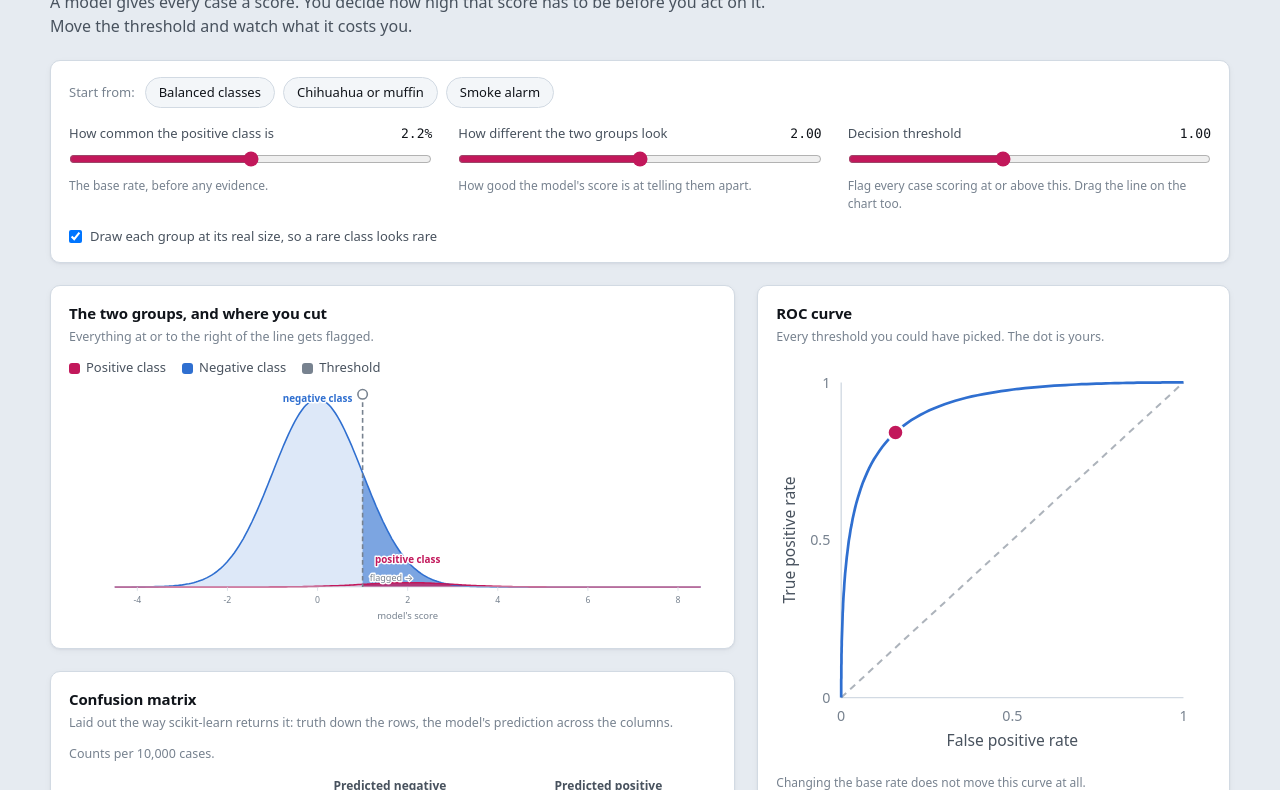
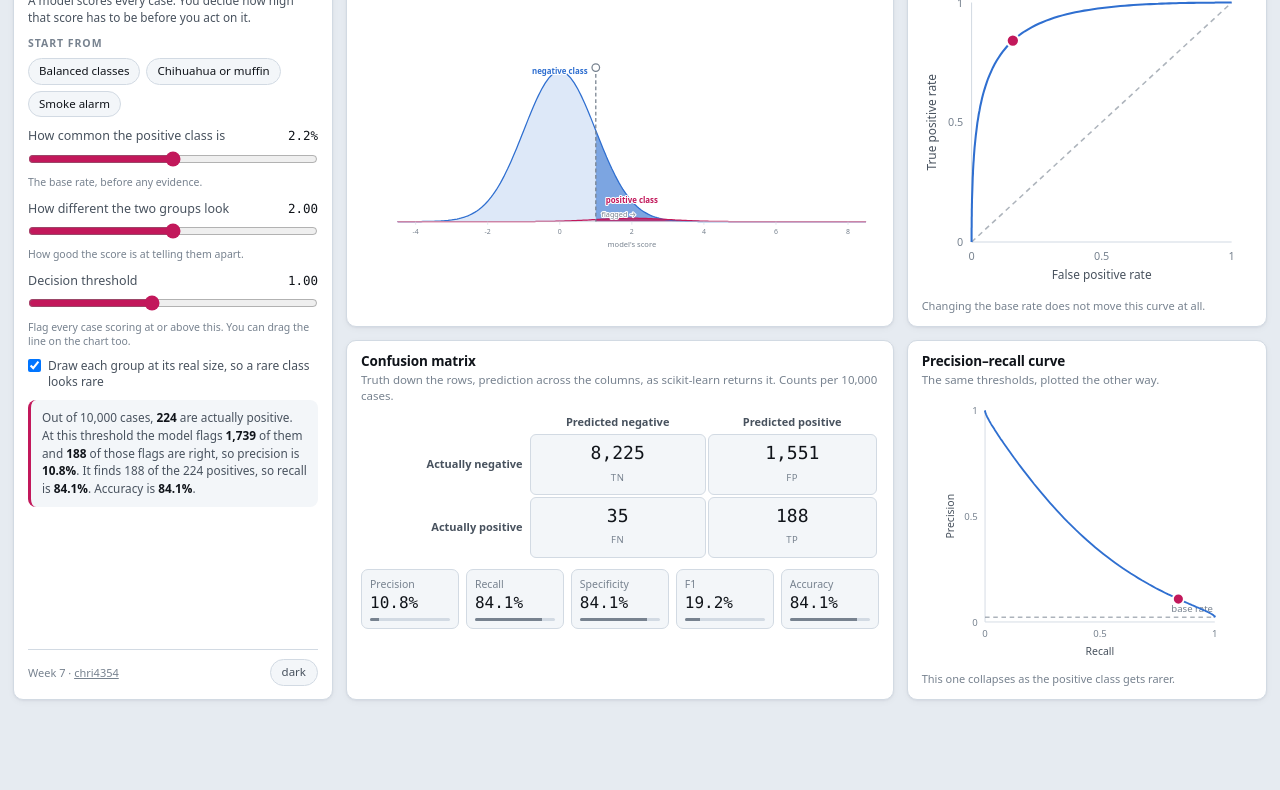
Before and after one commit to chri4354/threshold-explorer, a plain HTML site: page index.html in a window 1280 px wide. Shown: the part 87-877 px from the top of the page. After the commit the page ends 800 px from the top, so only its background shows below. Drawn offline with Linux system fonts and the light colour scheme.

Commit message:
Put the controls in a sidebar so the whole app fits one screen

```diff
--- a/index.html
+++ b/index.html
@@ -38,97 +38,127 @@
   --shadow:0 1px 2px rgba(0,0,0,.45);
 }
 *{box-sizing:border-box;margin:0;padding:0}
-body{background:var(--page);color:var(--ink);font-family:var(--sans);
-     line-height:1.5;padding:34px 16px 64px}
+html,body{height:100%}
+body{background:var(--page);color:var(--ink);font-family:var(--sans);line-height:1.45;
+  display:grid;grid-template-columns:320px 1fr;gap:13px;padding:13px;overflow:hidden}
 body:before{content:"";position:fixed;left:0;right:0;top:0;height:4px;z-index:10;
   background:linear-gradient(90deg,#E8663B,#C2185B,#7B4FA8,#3A70D6,#4FA8A0)}
-.wrap{max-width:1180px;margin:0 auto}
-@media (max-width:820px){header{padding-right:72px}}
-header{margin-bottom:22px;max-width:760px}
-h1{font-size:30px;line-height:1.15;letter-spacing:-.02em;margin-bottom:8px}
-.stand{color:var(--ink-2);font-size:16px}
-.themebtn{position:absolute;top:22px;right:16px;background:var(--surface);border:1px solid var(--rule);
-  color:var(--ink-2);border-radius:999px;padding:5px 13px;font:inherit;font-size:13px;cursor:pointer}
+
+/* ---- sidebar ---- */
+.side{background:var(--surface);border:1px solid var(--rule);border-radius:10px;
+  box-shadow:var(--shadow);padding:15px 16px;margin-top:4px;
+  display:flex;flex-direction:column;gap:13px;overflow-y:auto;min-height:0}
+h1{font-size:21px;line-height:1.14;letter-spacing:-.021em;margin-bottom:5px}
+.stand{color:var(--ink-2);font-size:12.5px;line-height:1.42}
+.side h3{font-size:10.5px;letter-spacing:.09em;text-transform:uppercase;
+  color:var(--ink-3);font-weight:600;margin-bottom:7px}
+.presets{display:flex;flex-wrap:wrap;gap:6px}
+.preset{background:var(--inset);border:1px solid var(--rule);color:var(--ink);
+  border-radius:999px;padding:5px 11px;font:inherit;font-size:12px;cursor:pointer}
+.preset:hover{border-color:var(--ink-3)}
+.sliders{display:flex;flex-direction:column;gap:13px}
+.ctl label{display:flex;justify-content:space-between;align-items:baseline;
+  font-size:12.5px;color:var(--ink-2);margin-bottom:4px;gap:8px}
+.ctl .val{font-family:var(--mono);font-size:12.5px;color:var(--ink);font-variant-numeric:tabular-nums}
+input[type=range]{width:100%;accent-color:var(--pos);margin:0}
+.hint{font-size:11px;color:var(--ink-3);margin-top:3px;line-height:1.35}
+.check{display:flex;align-items:flex-start;gap:7px;font-size:12px;color:var(--ink-2);line-height:1.35}
+.check input{margin-top:1px;flex:none}
+.readout{background:var(--inset);border-radius:8px;border-left:3px solid var(--pos);
+  padding:11px 12px;font-size:12.5px;color:var(--ink-2);line-height:1.5}
+.readout b{color:var(--ink);font-weight:600}
+.sidefoot{margin-top:auto;padding-top:11px;border-top:1px solid var(--rule);
+  display:flex;align-items:center;justify-content:space-between;gap:10px;
+  font-size:11px;color:var(--ink-3)}
+.sidefoot a{color:var(--ink-3)}
+.themebtn{background:var(--inset);border:1px solid var(--rule);color:var(--ink-2);
+  border-radius:999px;padding:4px 11px;font:inherit;font-size:11.5px;cursor:pointer;flex:none}
 .themebtn:hover{border-color:var(--ink-3);color:var(--ink)}
 
-/* controls */
-.controls{background:var(--surface);border:1px solid var(--rule);border-radius:10px;box-shadow:var(--shadow);
-  padding:16px 18px;margin-bottom:22px}
-.presets{display:flex;flex-wrap:wrap;gap:8px;margin-bottom:16px;align-items:center}
-.presets .lbl{font-size:13px;color:var(--ink-3);margin-right:2px}
-.preset{background:var(--inset);border:1px solid var(--rule);color:var(--ink);
-  border-radius:999px;padding:5px 13px;font:inherit;font-size:13px;cursor:pointer}
-.preset:hover{border-color:var(--ink-3)}
-.sliders{display:grid;grid-template-columns:repeat(auto-fit,minmax(255px,1fr));gap:16px 26px}
-.ctl label{display:flex;justify-content:space-between;align-items:baseline;
-  font-size:13px;color:var(--ink-2);margin-bottom:5px;gap:10px}
-.ctl .val{font-family:var(--mono);font-size:13px;color:var(--ink);font-variant-numeric:tabular-nums}
-input[type=range]{width:100%;accent-color:var(--pos)}
-.hint{font-size:12px;color:var(--ink-3);margin-top:4px}
-.check{display:flex;align-items:center;gap:8px;font-size:13px;color:var(--ink-2);margin-top:14px}
+/* ---- main grid: four panels, no page scroll ---- */
+main{display:grid;grid-template-columns:1.52fr 1fr;grid-template-rows:1.1fr 1fr;
+  gap:13px;min-height:0;min-width:0;margin-top:4px}
+.card{background:var(--surface);border:1px solid var(--rule);border-radius:10px;
+  padding:11px 14px 12px;box-shadow:var(--shadow);
+  display:flex;flex-direction:column;min-height:0;min-width:0;overflow:hidden}
+.card h2{font-size:13.5px;letter-spacing:-.01em}
+.card .sub{font-size:11.5px;color:var(--ink-3);margin-top:1px;line-height:1.35}
+.plot{flex:1;min-height:0;margin-top:6px}
+.plot svg{width:100%;height:100%;display:block;overflow:visible}
+.foot{font-size:11px;color:var(--ink-3);margin-top:5px;line-height:1.35}
 
-/* layout */
-.grid{display:grid;grid-template-columns:1.45fr 1fr;gap:22px;align-items:start}
-@media (max-width:900px){.grid{grid-template-columns:1fr}}
-.card{background:var(--surface);border:1px solid var(--rule);border-radius:10px;padding:16px 18px;box-shadow:var(--shadow)}
-.card h2{font-size:15px;letter-spacing:-.01em;margin-bottom:3px}
-.card .sub{font-size:12.5px;color:var(--ink-3);margin-bottom:12px}
-svg{display:block;width:100%;height:auto;overflow:visible}
-.curves{touch-action:none;cursor:ew-resize}
+.legend{display:flex;gap:13px;font-size:11.5px;color:var(--ink-2);margin-top:6px;flex-wrap:wrap}
+.legend span{display:flex;align-items:center;gap:5px}
+.chip{width:10px;height:10px;border-radius:3px;flex:none}
 
-/* legend */
-.legend{display:flex;gap:16px;font-size:13px;color:var(--ink-2);margin-bottom:10px;flex-wrap:wrap}
-.legend span{display:flex;align-items:center;gap:6px}
-.chip{width:11px;height:11px;border-radius:3px;flex:none}
-
-/* confusion table */
-table.cm{border-collapse:separate;border-spacing:2px;width:100%;margin-top:4px}
-table.cm caption{text-align:left;font-size:12.5px;color:var(--ink-3);margin-bottom:8px;caption-side:top}
-table.cm th{font-size:12px;font-weight:600;color:var(--ink-2);padding:4px 6px;text-align:center}
+/* confusion matrix */
+table.cm{border-collapse:separate;border-spacing:2px;width:100%;margin-top:7px}
+table.cm th{font-size:11px;font-weight:600;color:var(--ink-2);padding:2px 5px;text-align:center}
 table.cm th.rowh{text-align:right;white-space:nowrap}
 table.cm thead td{background:none;border:none;padding:0}
-table.cm tbody td{background:var(--inset);border:1px solid var(--rule);border-radius:7px;
-  padding:12px 8px;text-align:center;transition:background .15s,border-color .15s}
-table.cm tbody td .n{font-family:var(--mono);font-size:21px;font-variant-numeric:tabular-nums;display:block}
-table.cm tbody td .k{font-size:11px;color:var(--ink-3);letter-spacing:.06em;text-transform:uppercase}
+table.cm tbody td{background:var(--inset);border:1px solid var(--rule);border-radius:6px;
+  padding:7px 6px;text-align:center;transition:background .15s,border-color .15s}
+table.cm tbody td .n{font-family:var(--mono);font-size:18px;font-variant-numeric:tabular-nums;display:block;line-height:1.2}
+table.cm tbody td .k{font-size:9.5px;color:var(--ink-3);letter-spacing:.06em}
 table.cm tbody td.lit{background:var(--hl);border-color:var(--pos)}
 
-/* metric tiles */
-.tiles{display:grid;grid-template-columns:repeat(auto-fit,minmax(108px,1fr));gap:10px;margin-top:16px}
-.tile{background:var(--inset);border:1px solid var(--rule);border-radius:8px;padding:10px 11px;cursor:default}
+.tiles{display:grid;grid-template-columns:repeat(5,1fr);gap:7px;margin-top:9px}
+.tile{background:var(--inset);border:1px solid var(--rule);border-radius:7px;padding:7px 8px;min-width:0}
 .tile:hover{border-color:var(--ink-3)}
-.tile .t{font-size:11.5px;color:var(--ink-3);display:flex;align-items:center;gap:5px;margin-bottom:3px}
-.tile .v{font-family:var(--mono);font-size:19px;font-variant-numeric:tabular-nums}
-.tile .f{font-size:11px;color:var(--ink-3);font-family:var(--mono);margin-top:2px}
-.bar{height:3px;border-radius:2px;background:var(--rule);margin-top:7px;overflow:hidden}
+.tile .t{font-size:10.5px;color:var(--ink-3);margin-bottom:1px;white-space:nowrap;
+  overflow:hidden;text-overflow:ellipsis}
+.tile .v{font-family:var(--mono);font-size:16px;font-variant-numeric:tabular-nums;line-height:1.25}
+.bar{height:3px;border-radius:2px;background:var(--rule);margin-top:5px;overflow:hidden}
 .bar i{display:block;height:100%;background:var(--ink-3)}
 
-.readout{margin-top:22px;background:var(--surface);border:1px solid var(--rule);box-shadow:var(--shadow);
-  border-left:3px solid var(--pos);border-radius:8px;padding:14px 18px;font-size:15px;color:var(--ink-2)}
-.readout b{color:var(--ink);font-weight:600}
-.note{margin-top:18px;font-size:13.5px;color:var(--ink-3);max-width:760px}
-footer{margin-top:34px;padding-top:16px;border-top:1px solid var(--rule);
-  font-size:12.5px;color:var(--ink-3)}
-footer a{color:var(--ink-2)}
+/* ---- short viewports: tighten the sidebar so nothing needs scrolling ---- */
+@media (max-height:800px){
+  .side{gap:10px;padding:13px 14px}
+  h1{font-size:19px}
+  .stand{font-size:11.8px}
+  .sliders{gap:11px}
+  .hint{font-size:10.5px;margin-top:2px}
+  .readout{padding:9px 11px;font-size:11.8px}
+  .sidefoot{padding-top:9px}
+  .preset{padding:4px 10px;font-size:11.5px}
+}
+
+@media (max-height:690px){
+  .side{gap:8px;padding:12px 13px}
+  .sliders{gap:9px}
+  .hint{line-height:1.3}
+  .stand{line-height:1.36}
+}
+
+/* ---- small or short screens: fall back to a scrolling page ---- */
+@media (max-width:1060px), (max-height:620px){
+  body{display:block;height:auto;overflow:auto;padding:26px 16px 48px}
+  .side{margin:0 0 13px;overflow:visible}
+  main{display:block}
+  .card{margin-bottom:13px}
+  .plot{height:auto}
+  .plot svg{height:auto}
+  .tiles{grid-template-columns:repeat(auto-fit,minmax(104px,1fr))}
+}
 </style>
 </head>
 <body>
-<button class="themebtn" id="theme" type="button">dark</button>
-<div class="wrap">
+<aside class="side">
+  <div>
+    <h1>Where do you put the threshold?</h1>
+    <p class="stand">A model scores every case. You decide how high that score has to be
+    before you act on it.</p>
+  </div>
 
-<header>
-  <h1>Where do you put the threshold?</h1>
-  <p class="stand">A model gives every case a score. You decide how high that score has to be
-  before you act on it. Move the threshold and watch what it costs you.</p>
-</header>
-
-<div class="controls">
+  <div>
+    <h3>Start from</h3>
     <div class="presets">
-    <span class="lbl">Start from:</span>
       <button class="preset" data-p="0.5"   data-d="2"    data-t="1">Balanced classes</button>
       <button class="preset" data-p="0.15"  data-d="1.42" data-t="0.385">Chihuahua or muffin</button>
       <button class="preset" data-p="0.004" data-d="3.93" data-t="0.842">Smoke alarm</button>
     </div>
+  </div>
+
   <div class="sliders">
     <div class="ctl">
       <label for="prev">How common the positive class is <span class="val" id="prevv"></span></label>
@@ -138,20 +168,27 @@ footer a{color:var(--ink-2)}
     <div class="ctl">
       <label for="sep">How different the two groups look <span class="val" id="sepv"></span></label>
       <input type="range" id="sep" min="0" max="400" value="200">
-      <p class="hint">How good the model's score is at telling them apart.</p>
+      <p class="hint">How good the score is at telling them apart.</p>
     </div>
     <div class="ctl">
       <label for="thr">Decision threshold <span class="val" id="thrv"></span></label>
       <input type="range" id="thr" min="-450" max="850" value="100">
-      <p class="hint">Flag every case scoring at or above this. Drag the line on the chart too.</p>
+      <p class="hint">Flag every case scoring at or above this. You can drag the line on the chart too.</p>
     </div>
   </div>
+
   <label class="check"><input type="checkbox" id="scaled" checked>
     Draw each group at its real size, so a rare class looks rare</label>
+
+  <p class="readout" id="readout"></p>
+
+  <div class="sidefoot">
+    <span>Week 7 &middot; <a href="https://github.com/chri4354">chri4354</a></span>
+    <button class="themebtn" id="theme" type="button">dark</button>
   </div>
+</aside>
 
-<div class="grid">
-  <div>
+<main>
   <div class="card">
     <h2>The two groups, and where you cut</h2>
     <p class="sub">Everything at or to the right of the line gets flagged.</p>
@@ -160,16 +197,24 @@ footer a{color:var(--ink-2)}
       <span><i class="chip" style="background:var(--neg)"></i>Negative class</span>
       <span><i class="chip" style="background:var(--ink-3)"></i>Threshold</span>
     </div>
-      <svg class="curves" id="curves" viewBox="0 0 820 310" role="img"
-           aria-label="Score distributions for the two classes with a movable decision threshold"></svg>
+    <div class="plot"><svg class="curves" id="curves" viewBox="0 0 820 310"
+         preserveAspectRatio="xMidYMid meet" role="img"
+         aria-label="Score distributions for the two classes with a movable decision threshold"></svg></div>
   </div>
 
-    <div class="card" style="margin-top:22px">
+  <div class="card">
+    <h2>ROC curve</h2>
+    <p class="sub">Every threshold you could have picked. The dot is yours.</p>
+    <div class="plot"><svg id="roc" viewBox="0 0 320 300" preserveAspectRatio="xMidYMid meet"
+         role="img" aria-label="ROC curve with the current threshold marked"></svg></div>
+    <p class="foot">Changing the base rate does not move this curve at all.</p>
+  </div>
+
+  <div class="card">
     <h2>Confusion matrix</h2>
-      <p class="sub">Laid out the way scikit-learn returns it: truth down the rows,
-         the model's prediction across the columns.</p>
+    <p class="sub">Truth down the rows, prediction across the columns, as scikit-learn returns it.
+       Counts per 10,000 cases.</p>
     <table class="cm" id="cm">
-        <caption>Counts per 10,000 cases.</caption>
       <thead>
         <tr><td></td><th scope="col">Predicted negative</th><th scope="col">Predicted positive</th></tr>
       </thead>
@@ -183,53 +228,27 @@ footer a{color:var(--ink-2)}
       </tbody>
     </table>
     <div class="tiles" id="tiles">
-        <div class="tile" data-lit="tp,fp"><div class="t">Precision</div>
-          <div class="v" id="m-prec"></div><div class="f">TP / (TP + FP)</div>
+      <div class="tile" data-lit="tp,fp"><div class="t">Precision</div><div class="v" id="m-prec"></div>
         <div class="bar"><i id="b-prec"></i></div></div>
-        <div class="tile" data-lit="tp,fn"><div class="t">Recall</div>
-          <div class="v" id="m-rec"></div><div class="f">TP / (TP + FN)</div>
+      <div class="tile" data-lit="tp,fn"><div class="t">Recall</div><div class="v" id="m-rec"></div>
         <div class="bar"><i id="b-rec"></i></div></div>
-        <div class="tile" data-lit="tn,fp"><div class="t">Specificity</div>
-          <div class="v" id="m-spec"></div><div class="f">TN / (TN + FP)</div>
+      <div class="tile" data-lit="tn,fp"><div class="t">Specificity</div><div class="v" id="m-spec"></div>
         <div class="bar"><i id="b-spec"></i></div></div>
-        <div class="tile" data-lit="tp,fp,fn"><div class="t">F1</div>
-          <div class="v" id="m-f1"></div><div class="f">harmonic mean</div>
+      <div class="tile" data-lit="tp,fp,fn"><div class="t">F1</div><div class="v" id="m-f1"></div>
         <div class="bar"><i id="b-f1"></i></div></div>
-        <div class="tile" data-lit="tp,tn"><div class="t">Accuracy</div>
-          <div class="v" id="m-acc"></div><div class="f">(TP + TN) / all</div>
+      <div class="tile" data-lit="tp,tn"><div class="t">Accuracy</div><div class="v" id="m-acc"></div>
         <div class="bar"><i id="b-acc"></i></div></div>
     </div>
   </div>
+
+  <div class="card">
+    <h2>Precision&ndash;recall curve</h2>
+    <p class="sub">The same thresholds, plotted the other way.</p>
+    <div class="plot"><svg id="pr" viewBox="0 0 320 300" preserveAspectRatio="xMidYMid meet"
+         role="img" aria-label="Precision-recall curve with the current threshold marked"></svg></div>
+    <p class="foot">This one collapses as the positive class gets rarer.</p>
   </div>
-
-  <div>
-    <div class="card">
-      <h2>ROC curve</h2>
-      <p class="sub">Every threshold you could have picked. The dot is yours.</p>
-      <svg id="roc" viewBox="0 0 320 300" role="img"
-           aria-label="ROC curve with the current threshold marked"></svg>
-      <p class="hint" style="margin-top:8px">Changing the base rate does not move this curve at all.</p>
-    </div>
-    <div class="card" style="margin-top:22px">
-      <h2>Precision–recall curve</h2>
-      <p class="sub">The same thresholds, plotted the other way.</p>
-      <svg id="pr" viewBox="0 0 320 300" role="img"
-           aria-label="Precision-recall curve with the current threshold marked"></svg>
-      <p class="hint" style="margin-top:8px">This one collapses as the positive class gets rarer.</p>
-    </div>
-  </div>
-</div>
-
-<p class="readout" id="readout"></p>
-
-<p class="note">Both curves are drawn from the normal distributions directly rather than from a
-random sample, so nothing jitters when you move a slider: every change you see is the change you made.</p>
-
-<footer>
-  Built for Data Science and Machine Learning in Practice, week 7.
-  Source: <a href="https://github.com/chri4354">github.com/chri4354</a>
-</footer>
-</div>
+</main>
 
 <script>
 /* ---------- maths ---------- */
```
Also changed, not shown: 1 other file. Lines whose indentation alone changed are shown as unchanged.
